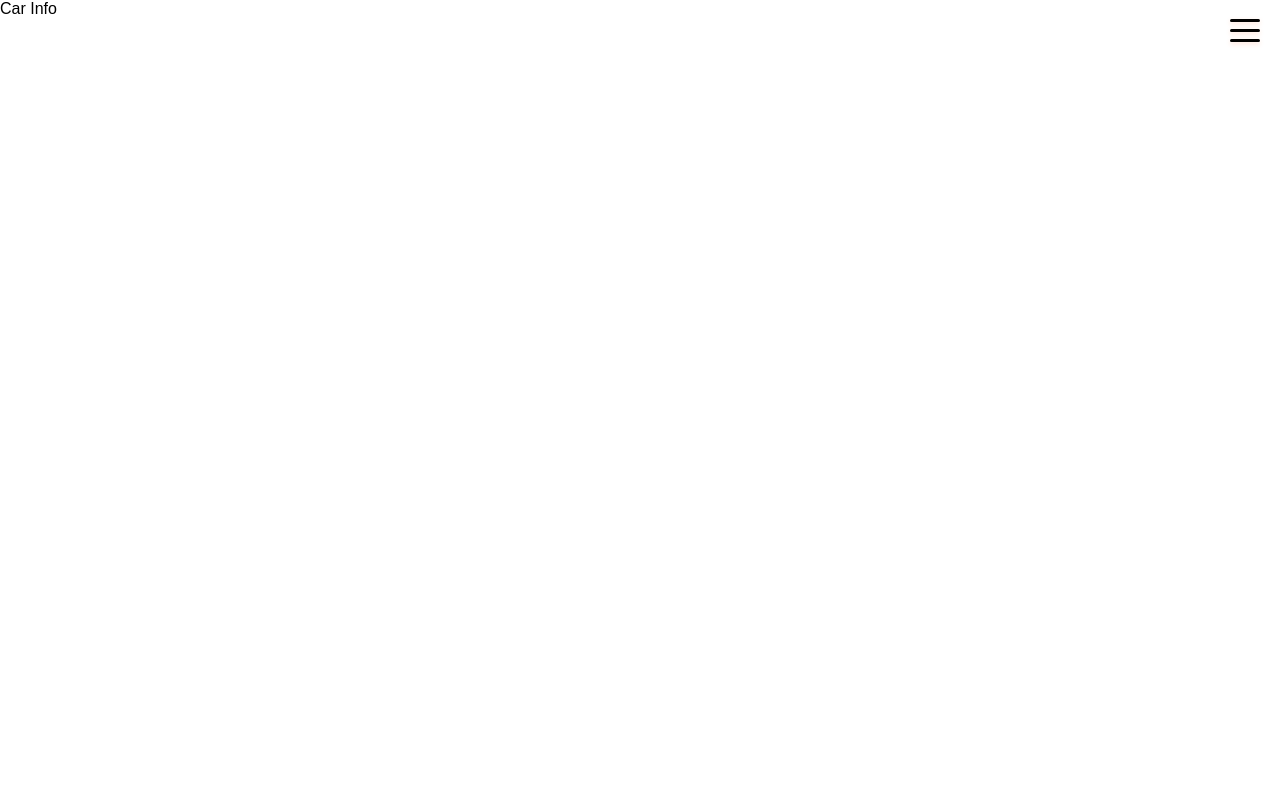
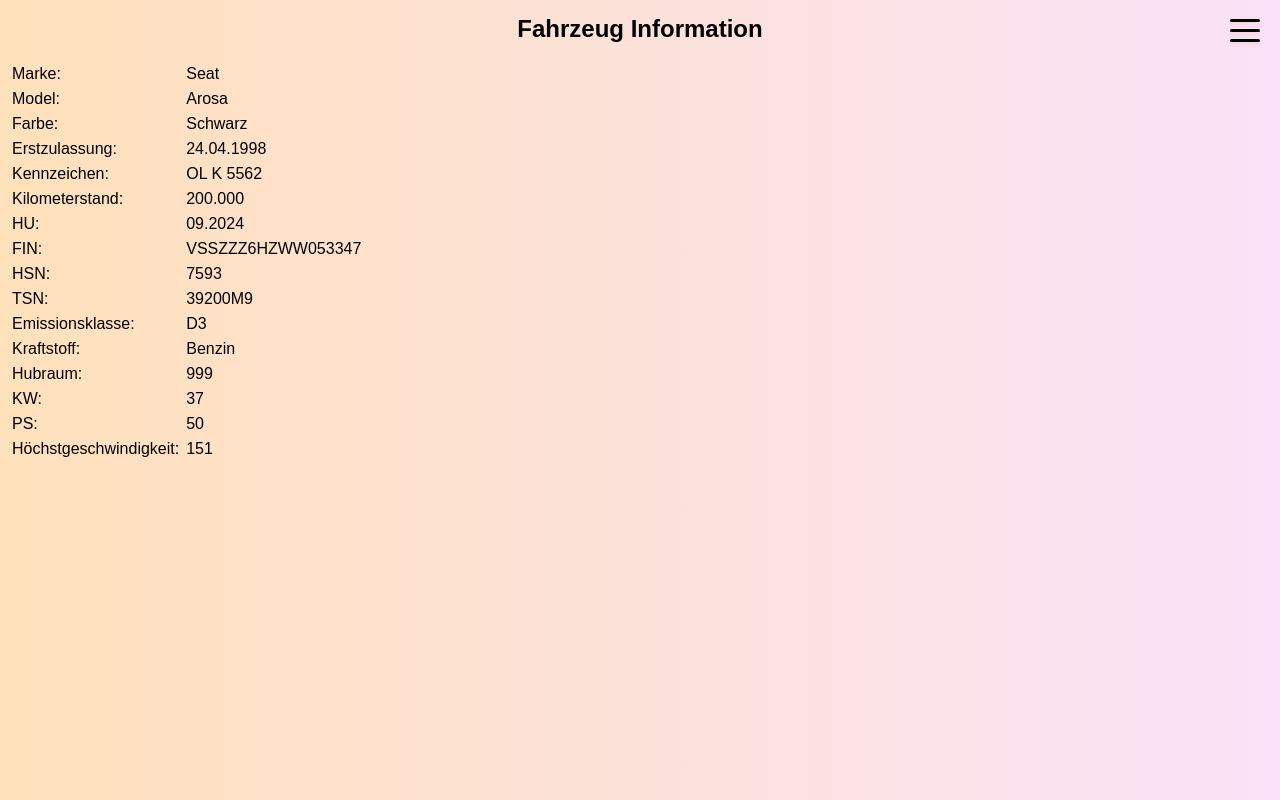
Before and after one commit to dannynothdurft2023/car-control, a Next.js app: page /info in a window 1280 px wide. Built offline with nearby package versions, Linux system fonts and the light colour scheme.

Commit message:
Fahrzeug Information

```diff
--- a/src/app/info/page.tsx
+++ b/src/app/info/page.tsx
@@ -1,7 +1,82 @@
+import "@/styles/carinfo.scss";
 import React from "react";
 
 const CarInfoPage = () => {
-  return <div>Car Info</div>;
+  return (
+    <main>
+      <h1>Fahrzeug Information</h1>
+      <div className="cc-carinfo-ct">
+        <table>
+          <tbody>
+            <tr>
+              <td>Marke:</td>
+              <td>Seat</td>
+            </tr>
+            <tr>
+              <td>Model:</td>
+              <td>Arosa</td>
+            </tr>
+            <tr>
+              <td>Farbe:</td>
+              <td>Schwarz</td>
+            </tr>
+            <tr>
+              <td>Erstzulassung:</td>
+              <td>24.04.1998</td>
+            </tr>
+            <tr>
+              <td>Kennzeichen:</td>
+              <td>OL K 5562</td>
+            </tr>
+            <tr>
+              <td>Kilometerstand:</td>
+              <td>200.000</td>
+            </tr>
+            <tr>
+              <td>HU:</td>
+              <td>09.2024</td>
+            </tr>
+            <tr>
+              <td>FIN:</td>
+              <td>VSSZZZ6HZWW053347</td>
+            </tr>
+            <tr>
+              <td>HSN:</td>
+              <td>7593</td>
+            </tr>
+            <tr>
+              <td>TSN:</td>
+              <td>39200M9</td>
+            </tr>
+            <tr>
+              <td>Emissionsklasse:</td>
+              <td>D3</td>
+            </tr>
+            <tr>
+              <td>Kraftstoff:</td>
+              <td>Benzin</td>
+            </tr>
+            <tr>
+              <td>Hubraum:</td>
+              <td>999</td>
+            </tr>
+            <tr>
+              <td>KW:</td>
+              <td>37</td>
+            </tr>
+            <tr>
+              <td>PS:</td>
+              <td>50</td>
+            </tr>
+            <tr>
+              <td>Höchstgeschwindigkeit:</td>
+              <td>151</td>
+            </tr>
+          </tbody>
+        </table>
+      </div>
+    </main>
+  );
 };
 
 export default CarInfoPage;
--- /dev/null
+++ b/src/styles/carinfo.scss
@@ -0,0 +1,34 @@
+main {
+    min-height: 100vh;
+    background: rgb(255, 225, 187);
+    background: linear-gradient(
+      90deg,
+      rgba(255, 225, 187, 1) 0%,
+      rgba(244, 198, 241, 0.5116247182466737) 100%
+    );
+    padding: 10px;
+    position: relative;
+}
+
+h1 {
+    text-align: center;
+    font-size: 1.5rem;
+    margin-top: 5px;
+}
+
+.cc-carinfo-ct {
+    margin-top: 20px;
+
+    table {
+        tbody {
+            tr {
+                td {
+                    padding-bottom: 5px;
+                }
+                td:nth-child(2) {
+                    padding-left: 5px;
+                }
+            }
+        }
+    }
+}
--- a/src/styles/home.scss
+++ b/src/styles/home.scss
@@ -12,6 +12,8 @@
 
 h1 {
   text-align: center;
+  font-size: 1.5rem;
+  margin-top: 5px;
 }
 
 .cc-profile-ct {
```
